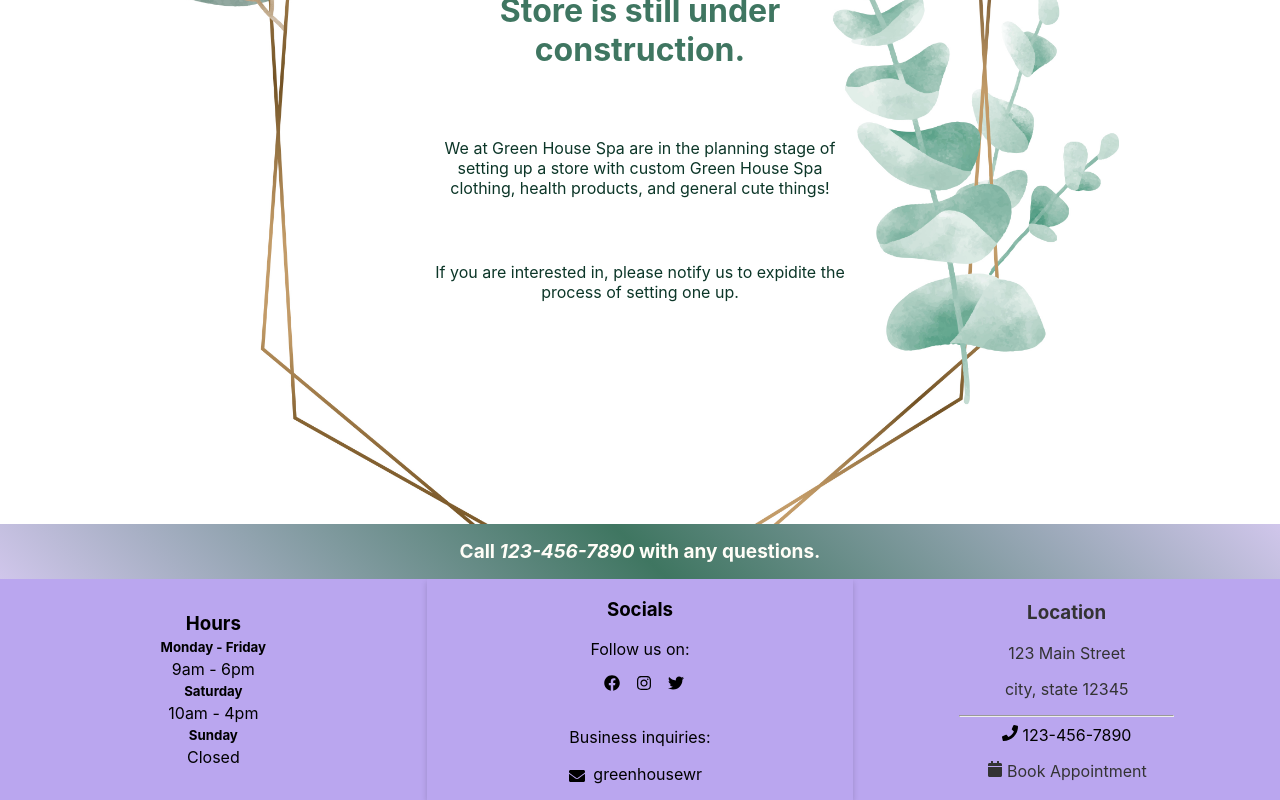
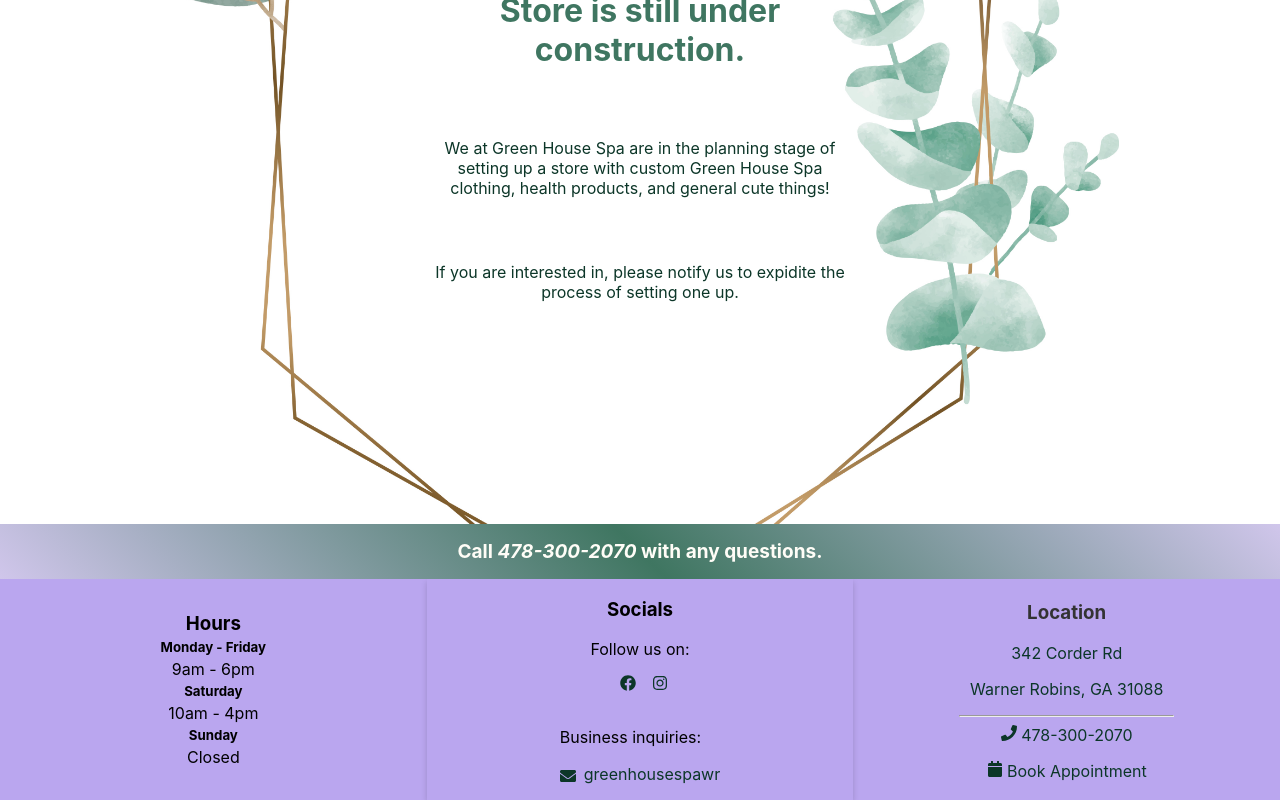
Before and after one commit to johnmichaeldnichols/greenhouse-spa, a React (Create React App) app: page /store in a window 1280 px wide. Shown: the part 308-1108 px from the top of the page. Built offline with nearby package versions, Linux system fonts and the light colour scheme.

Commit message:
feat/contact map added, urls/links added to footer

```diff
--- a/src/components/footer.css
+++ b/src/components/footer.css
@@ -31,6 +31,12 @@
     align-items: center;
     margin-top: 0rem;
     height: 100%;
+}
+
+
+.footer-content a {
+    text-decoration: none;
+    color: var(--dark-green);
 }
 
 .footer-column {
@@ -71,11 +77,6 @@
 
 .location hr {
     width: 50%;
-}
-
-.location a {
-    text-decoration: none;
-    color: black;
 }
 
 #social-links {
--- a/src/components/footer.js
+++ b/src/components/footer.js
@@ -28,23 +28,29 @@ const Footer = () => {
           <h3>Socials</h3>
           <p>Follow us on:</p>
           <ul id='social-links'>
-            <li><FaFacebook/></li>
-            <li><FaInstagram/></li>
-            <li><FaTwitter/></li>
+            <li><a href={config.facebook}><FaFacebook/></a></li>
+            <li><a href={config.instagram}><FaInstagram/></a></li>
+            {/* <li><FaTwitter/></li> */}
           </ul>
           <div id='business-email'>
             <p>Business inquiries:</p>
-            <p><FaEnvelope/> <span>greenhousewr</span></p>
+            <a href={`mailto:${config.email}`}><p><FaEnvelope/><span>greenhousespawr</span></p></a>
           </div>
         </div>
 
         <div className="footer-column location">
           <h3>Location</h3>
-          <p>{config.location}</p>
-          <p>{config.address}</p>
+          <a href={config.mapsUrl}>
+            <p>{config.location}</p>
+            <p>{config.address}</p>
+          </a>
           <hr/>
           <a href={`tel://${config.phoneNumber}`}><FaPhone/> {config.phoneNumber}</a>
-          <p><FaCalendar/> Book Appointment</p>
+          <a href="https://www.fresha.com/book-now/gg-nails-xls3yz6o/services?lid=286077&eid=848007&pId=266977"
+            target='_blank'
+            rel='noopener noreferrer'>
+            <p><FaCalendar/> Book Appointment</p>
+          </a>
         </div>
 
       </div>
--- a/src/data/config.js
+++ b/src/data/config.js
@@ -1,13 +1,16 @@
 const config = {
-    email: "email@email.com",
-    phoneNumber: "123-456-7890",
-    location: "123 Main Street",
-    address: "city, state 12345",
+    email: "greenhousespawr@gmail.com",
+    phoneNumber: "478-300-2070",
+    location: "342 Corder Rd",
+    address: "Warner Robins, GA 31088",
+    mapsUrl:"https://goo.gl/maps/nDvJsG6t9kDeL1Re7",
     hours: {
         weedays: "9am - 6pm",
         saturday: "10am - 4pm",
         sunday: "Closed",
-    }
+    },
+    instagram: "",
+    facebook: "",
 }
 
 export default config;
--- a/src/pages/contact.css
+++ b/src/pages/contact.css
@@ -0,0 +1,13 @@
+.contact {
+    display: flex;
+    flex-direction: column;
+    align-items: center;
+    border: 10px solid black;
+}
+
+.map {
+    max-width: 50%;
+    min-width: 30%;
+    height: auto;
+    aspect-ratio: 3/2;
+}
--- a/src/pages/contact.js
+++ b/src/pages/contact.js
@@ -1,10 +1,11 @@
 import React from 'react';
 import BookButton from '../components/bookbutton';
 import config from '../data/config';
+import './contact.css';
 
 const Contact = () => {
     return (
-        <>
+        <div className='contact'>
 
             <h1>Book an Appointment</h1>
             <p>Call or text Green House Spa directly at: <a href={`tel://${config.phoneNumber}`}>{config.phoneNumber}</a> or book an appoint below using Fresha. Feel free to reach out with any questions you may have. </p>
@@ -32,8 +33,15 @@ const Contact = () => {
             <h5>Sunday</h5>
             <p>{config.hours.sunday}</p>
 
-            {/* Google Maps component  */}
-        </>
+            <iframe
+                className='map'
+                src="https://www.google.com/maps/embed?pb=!1m18!1m12!1m3!1d3360.7385560091493!2d-83.6555003228977!3d32.61315019233966!2m3!1f0!2f0!3f0!3m2!1i1024!2i768!4f13.1!3m3!1m2!1s0x88f3e1134015e041%3A0x4902dc902cd1c303!2sGreen%20House%20Spa!5e0!3m2!1sen!2sus!4v1687546082610!5m2!1sen!2sus"
+                allowfullscreen=""
+                frameBorder="0"
+                loading="lazy"
+                referrerpolicy="no-referrer-when-downgrade"
+            ></iframe>
+        </div>
     );
 };
 
```
